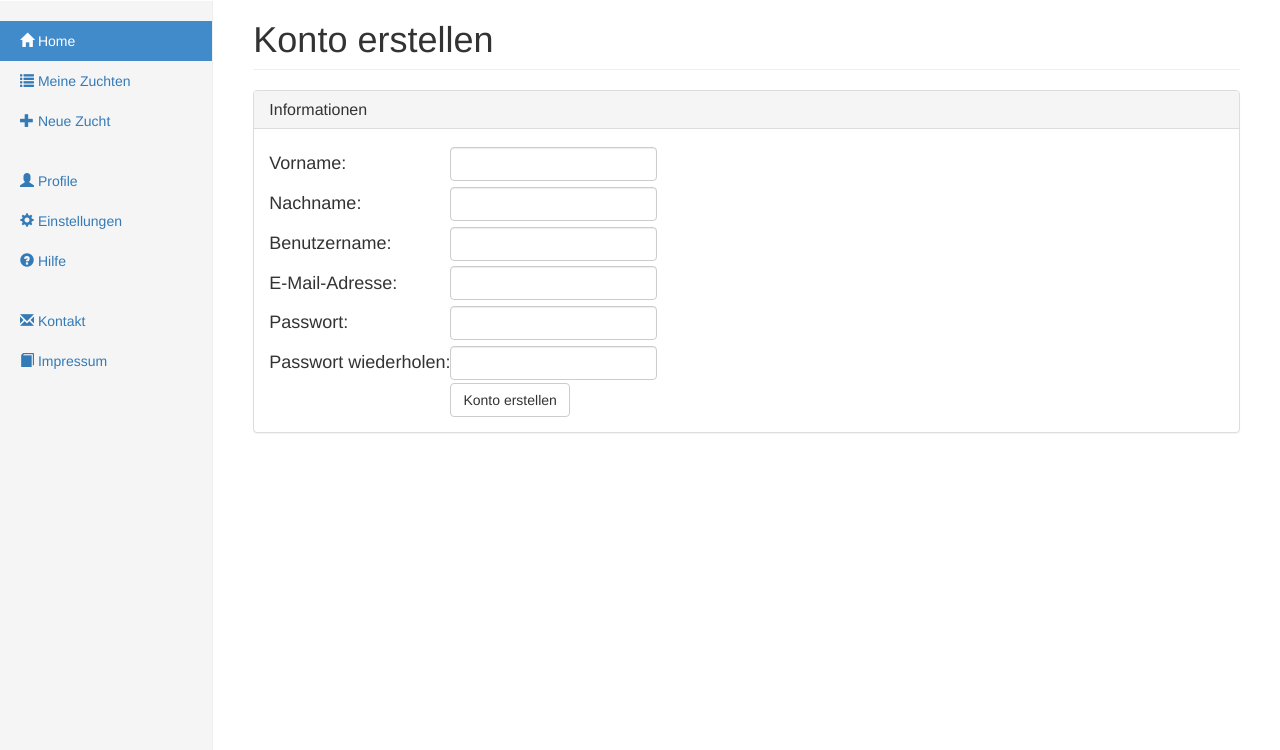
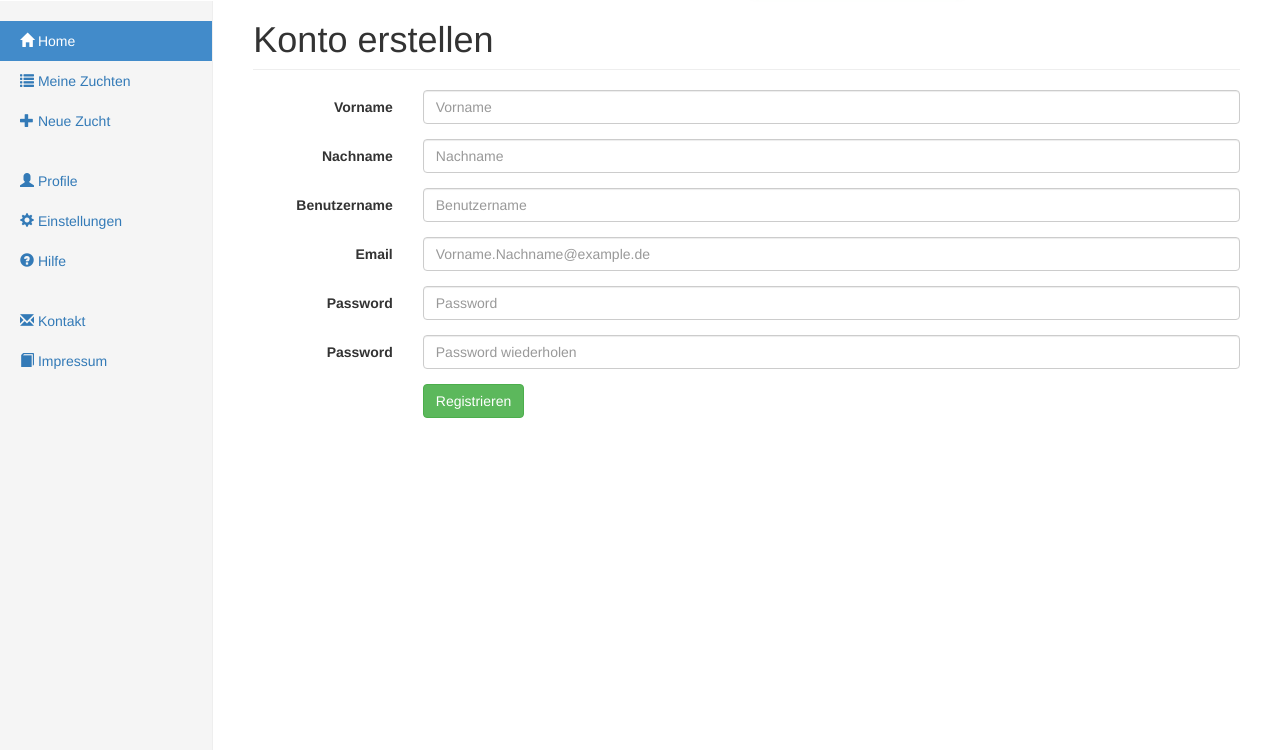
Before and after one commit to JulHee/MouseBreed, a PHP site: page /register in a window 1280 px wide. Shown: the part 50-800 px from the top of the page. Run offline with PHP 8.4, Linux system fonts and the light colour scheme.

Commit message:
Ändern der register.php um es dem Design anzupassen

```diff
--- a/content/register.php
+++ b/content/register.php
@@ -1,39 +1,44 @@
 <h1 class="page-header">Konto erstellen</h1>
-<div class="panel panel-default">
-  <div class="panel-heading">
-    <h3 class="panel-title">Informationen</h3>
-  </div>
-  <div id="tablediv" class="panel-body">
-        <table>
-            <tr>
-                <td><h4>Vorname:</h4></td>
-                <td><input id="firstname" name="firstname" type="text" class="input form-control"></td>
-            </tr>
-            <tr>
-                <td><h4>Nachname:</h4></td>
-                <td><input id="lastname" name="lastname" type="text" class="input form-control"></td>
-            </tr>
-            <tr>
-                <td><h4>Benutzername:</h4></td>
-                <td><input id="username" name="username" type="text" class="input form-control"></td>
-            </tr>
-            <tr>
-                <td><h4>E-Mail-Adresse:</h4></td>
-                <td><input id="email" name="email" type="text" class="input form-control"></td>
-            </tr>
-            <tr>
-                <td><h4>Passwort:</h4></td>
-                <td><input id="password" name="password" type="password" class="input form-control"></td>
-            </tr>
-            <tr>
-                <td><h4>Passwort wiederholen:</h4></td>
-                <td><input id="password2" name="password2" type="password" class="input form-control"></td>
-            </tr>
-            <tr>
-            	<td></td>
-                <td><button id="register_button" type="button" class="btn btn-default">Konto erstellen</button></td>
-            </tr>
-        </table>
-    </form>
+<form class="form-horizontal" id="register_form">
+    <div class="form-group">
+        <label for="registerInputfirstName" class="col-sm-2 control-label">Vorname</label>
+        <div class="col-sm-10">
+            <input type="text" class="form-control" id="registerInputfirstName" placeholder="Vorname" required autofocus>
+        </div>
     </div>
-</div>
+    <div class="form-group">
+        <label for="registerInputlastName" class="col-sm-2 control-label">Nachname</label>
+        <div class="col-sm-10">
+            <input type="text" class="form-control" id="registerInputlastName" placeholder="Nachname" required>
+        </div>
+    </div>
+    <div class="form-group">
+        <label for="registerInputEmail" class="col-sm-2 control-label">Benutzername</label>
+        <div class="col-sm-10">
+            <input type="text" class="form-control" id="registerInputEmail" placeholder="Benutzername" required>
+        </div>
+    </div>
+    <div class="form-group">
+        <label for="registerInputUsername" class="col-sm-2 control-label">Email</label>
+        <div class="col-sm-10">
+            <input type="email" class="form-control" id="registerInputUsername" placeholder="Vorname.Nachname@example.de" required>
+        </div>
+    </div>
+    <div class="form-group">
+        <label for="registerInputPassword" class="col-sm-2 control-label">Password</label>
+        <div class="col-sm-10">
+            <input type="password" class="form-control" id="registerInputPassword" placeholder="Password" required>
+        </div>
+    </div>
+    <div class="form-group">
+        <label for="registerInputPasswordRe" class="col-sm-2 control-label">Password</label>
+        <div class="col-sm-10">
+            <input type="password" class="form-control" id="registerInputPasswordRe" placeholder="Password wiederholen" required>
+        </div>
+    </div>
+    <div class="form-group">
+        <div class="col-sm-offset-2 col-sm-10">
+            <button id="register_button" type="submit" class="btn btn-success">Registrieren</button>
+        </div>
+    </div>
+</form>
--- a/script/js/content/register.js
+++ b/script/js/content/register.js
@@ -10,18 +10,16 @@ var Register = {
         $.ajax({
             type: "POST",
             url: "/script/php/ajax/register.php",
-            data: { username: $("#username").val(), password: $("#password").val(),
-                    password2: $("#password2").val(),  lastname: $("#lastname").val(),
-                    firstname: $("#firstname").val(), email: $("#email").val() },
+            data: { username: $("#registerInputUsername").val(), password: $("#registerInputPassword").val(),
+                    password2: $("#registerInputPasswordRe").val(),  lastname: $("#registerInputlastName").val(),
+                    firstname: $("#registerInputfirstName").val(), email: $("#registerInputEmail").val() },
             dataType: "json"
         }).done(function(response) {
             if(response.success == true) {
-                alert("Konto wurde erfolgreich erstellt.");
+                $.notify("Konto wurde erfolgreich erstellt.","success");
                 $("#register_form").submit();
             } else {
-                var error_msg = $(".error_msg");
-                error_msg.html(response.msg);
-                error_msg.show();
+                $("#register_button").notify(response.msg,{className: "error" ,elementPosition: 'right middle'});
             }
         });
     },
--- a/script/js/main.js
+++ b/script/js/main.js
@@ -39,7 +39,7 @@ function addBen(titel, nachricht, art) {
             $.notify(nachricht, "info");
             break;
         case "error":
-            $.notify(nachricht, "error", {gap: 30});
+            $.notify(nachricht, "error");
             break;
         default:
             $.notify(nachricht, "info");
```
